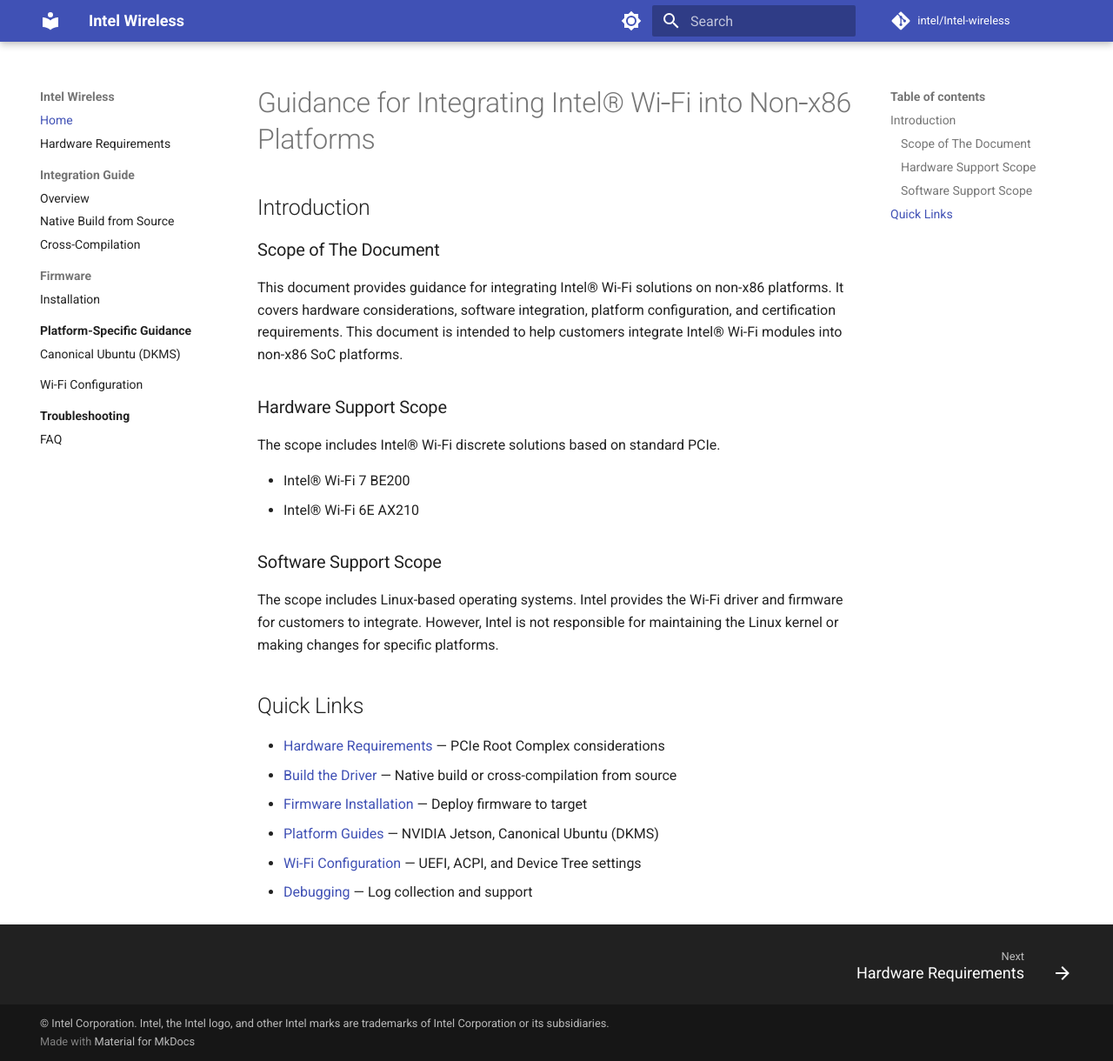
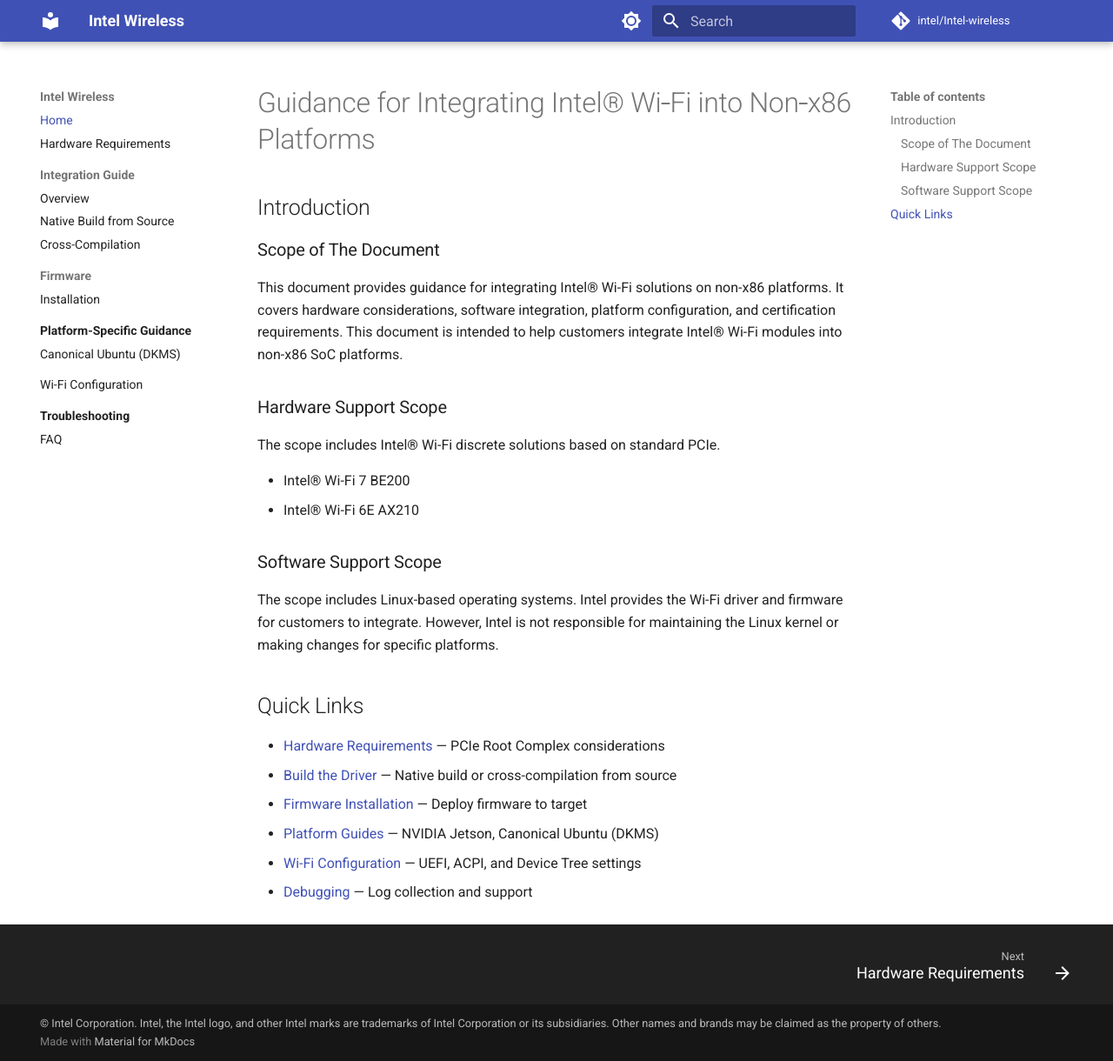
Before and after one commit to intel/Intel-wireless, an MkDocs documentation site: the page built from docs/index.md, in a window 1280 px wide and 1220 px high. Shown: the whole window at 87% size. Built offline with MkDocs 1.6.1 and Material for MkDocs 9.7.7, drawn with Linux system fonts in a browser that asks for light colours; comment, search, counter and statistics services are not loaded.

Commit message:
docs: add third-party trademark disclaimer to footer
Add blanket statement covering third-party brands (NVIDIA, Canonical, etc.)
referenced in the documentation.

```diff
--- a/mkdocs.yml
+++ b/mkdocs.yml
@@ -5,7 +5,7 @@ site_description: Integration guides for Intel Wi-Fi on non-x86 platforms
 repo_url: https://github.com/intel/Intel-wireless
 repo_name: intel/Intel-wireless
 
-copyright: "© Intel Corporation. Intel, the Intel logo, and other Intel marks are trademarks of Intel Corporation or its subsidiaries."
+copyright: "© Intel Corporation. Intel, the Intel logo, and other Intel marks are trademarks of Intel Corporation or its subsidiaries. Other names and brands may be claimed as the property of others."
 
 theme:
   name: material
```
